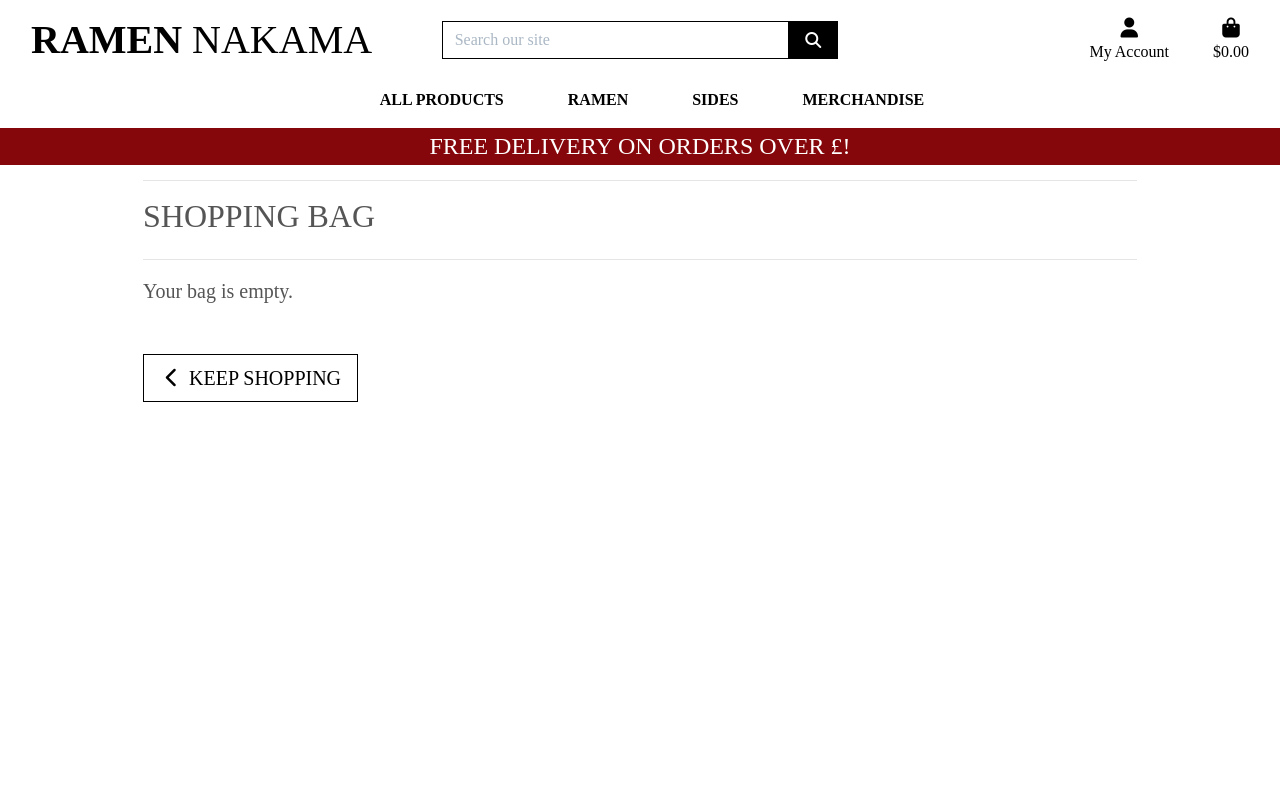
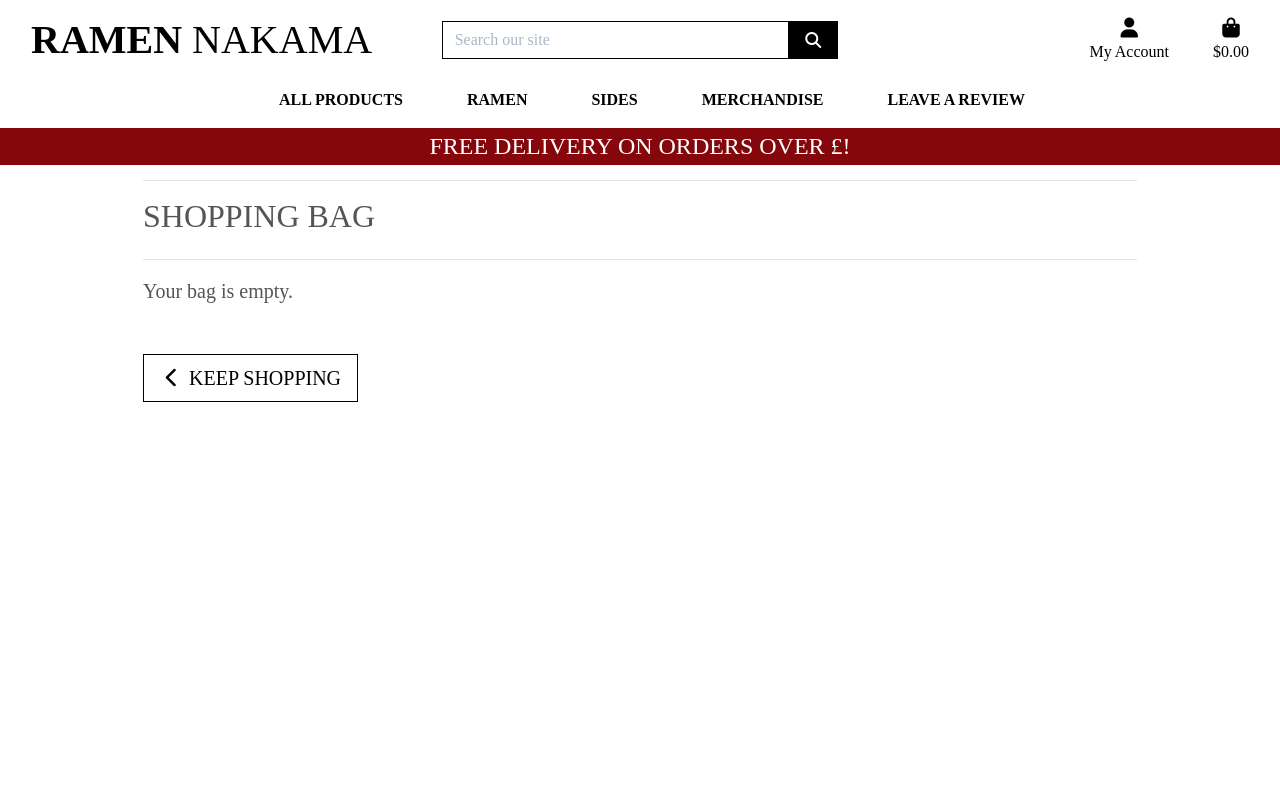
Before and after one commit to p-coughlan/ramen_nakama, a Django app: template bag/templates/bag/bag.html in a window 1280 px wide. Run offline with Django 3.2, Linux system fonts and the light colour scheme; the template is opened without the code that fills it, so the values that code supplies are empty; some libraries are stand-ins or nearby versions.

Commit message:
Add "Leave a Review" link to navigation for authenticated users

```diff
--- a/templates/includes/main-nav.html
+++ b/templates/includes/main-nav.html
@@ -36,7 +36,7 @@
         </li>
 
         <li class="nav-item dropdown">
-            <a class="logo-font font-weight-bold nav-link text-black" href="#" id="merch-link" data-toggle="dropdown" aria-haspopup="true" aria-expanded="false">
+            <a class="logo-font font-weight-bold nav-link text-black mr-5" href="#" id="merch-link" data-toggle="dropdown" aria-haspopup="true" aria-expanded="false">
                 <strong>Merchandise</strong>
             </a>
             <div class="dropdown-menu border-0" aria-labelledby="merch-link">
@@ -45,5 +45,15 @@
                 <a href="{% url 'products' %}?category=t_shirts,tea_towels" class="dropdown-item">All Merchandise</a>
             </div>
         </li>
+
+        {% if user.is_authenticated %}
+            <li class="nav-item">
+                <a class="logo-font font-weight-bold nav-link text-black" href="{% url 'submit_review' %}"><strong>Leave a Review</strong></a>
+            </li>
+        {% else %}
+            <li class="nav-item">
+                <a class="logo-font font-weight-bold nav-link text-black" href="{% url 'account_login' %}?next={% url 'submit_review' %}"><strong>Leave a Review</strong></a>
+            </li>
+        {% endif %}
     </ul>
 </div>
```
